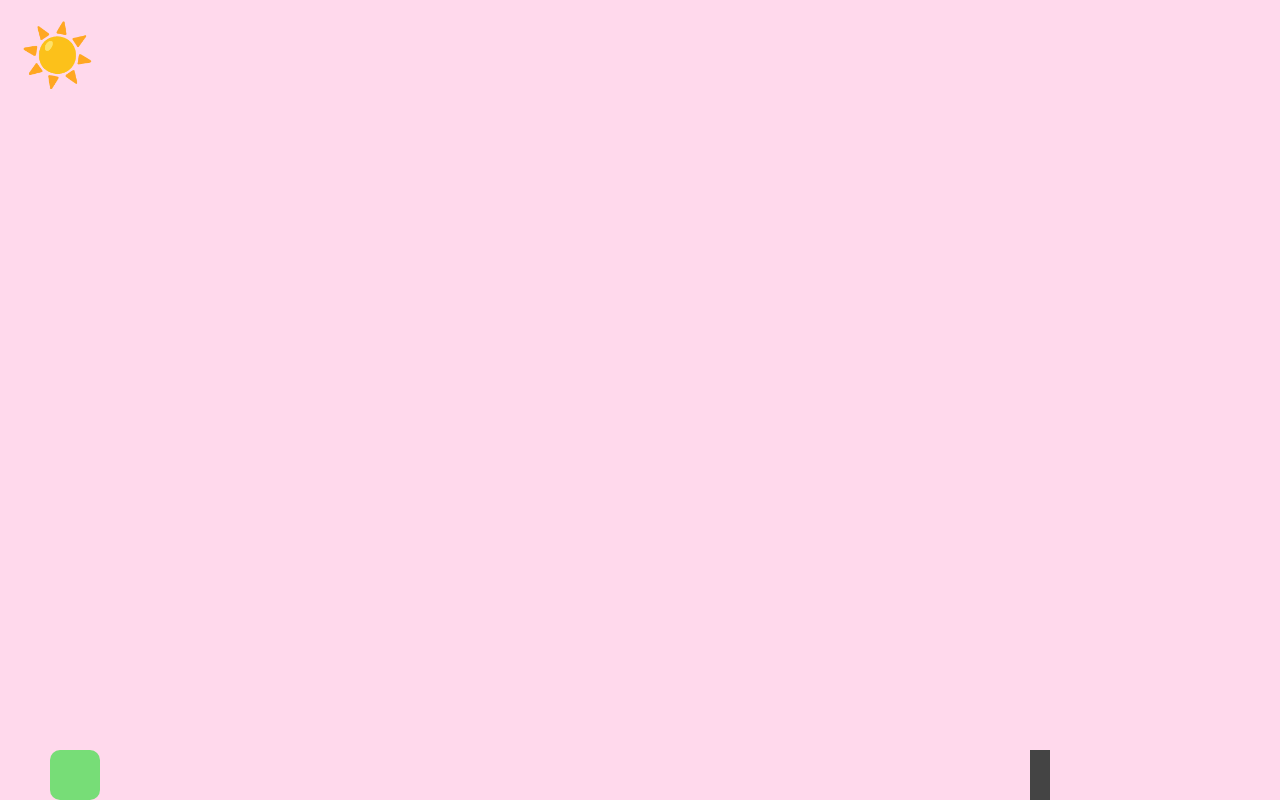
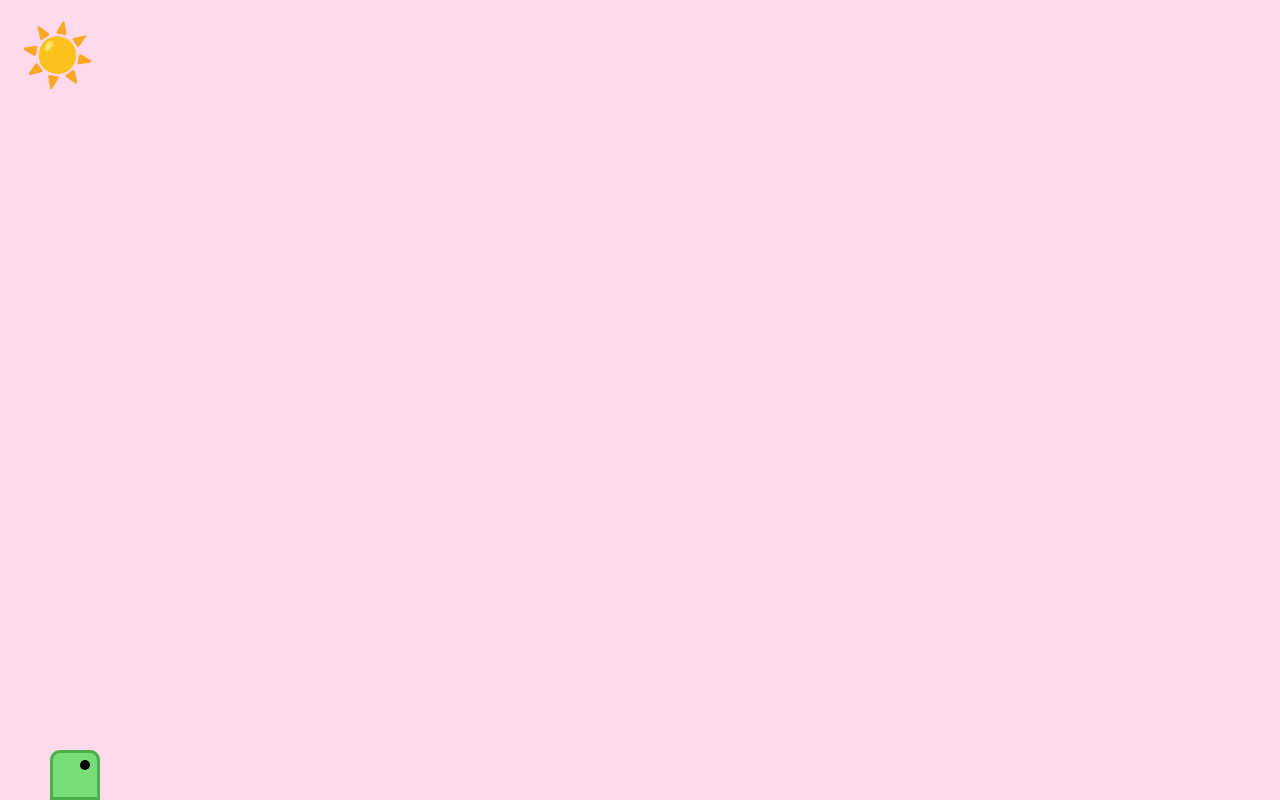
Before and after one commit to natjedli/dinogame, a plain HTML site: page index.html in a window 1280 px wide. Drawn offline with Linux system fonts and the light colour scheme.

Commit message:
Update style.css

```diff
--- a/style.css
+++ b/style.css
@@ -1,6 +1,6 @@
 body {
   margin: 0;
-  background-color: #ffd9ec; /* baby pink */
+  background-color: #ffd9ec;
   font-family: sans-serif;
   overflow: hidden;
 }
@@ -18,21 +18,40 @@ body {
   font-size: 60px;
 }
 
+#score {
+  position: absolute;
+  top: 20px;
+  right: 40px;
+  font-size: 24px;
+  font-weight: bold;
+  color: #444;
+}
+
 #dino {
   position: absolute;
   bottom: 0;
   left: 50px;
   width: 50px;
   height: 50px;
-  background-color: #77dd77; /* letně zelený */
-  border-radius: 10px;
+  background-color: #77dd77;
+  border-radius: 10px 10px 0 0;
+  box-shadow: inset 0 0 0 3px #4cae4c;
 }
 
-#obstacle {
+#dino::after {
+  content: "";
+  position: absolute;
+  width: 10px;
+  height: 10px;
+  background-color: black;
+  border-radius: 50%;
+  top: 10px;
+  left: 30px;
+}
+
+.obstacle {
   position: absolute;
   bottom: 0;
-  right: -50px;
-  width: 20px;
-  height: 50px;
-  background-color: #444;
+  background-color: #446622;
+  border-radius: 3px;
 }
```
